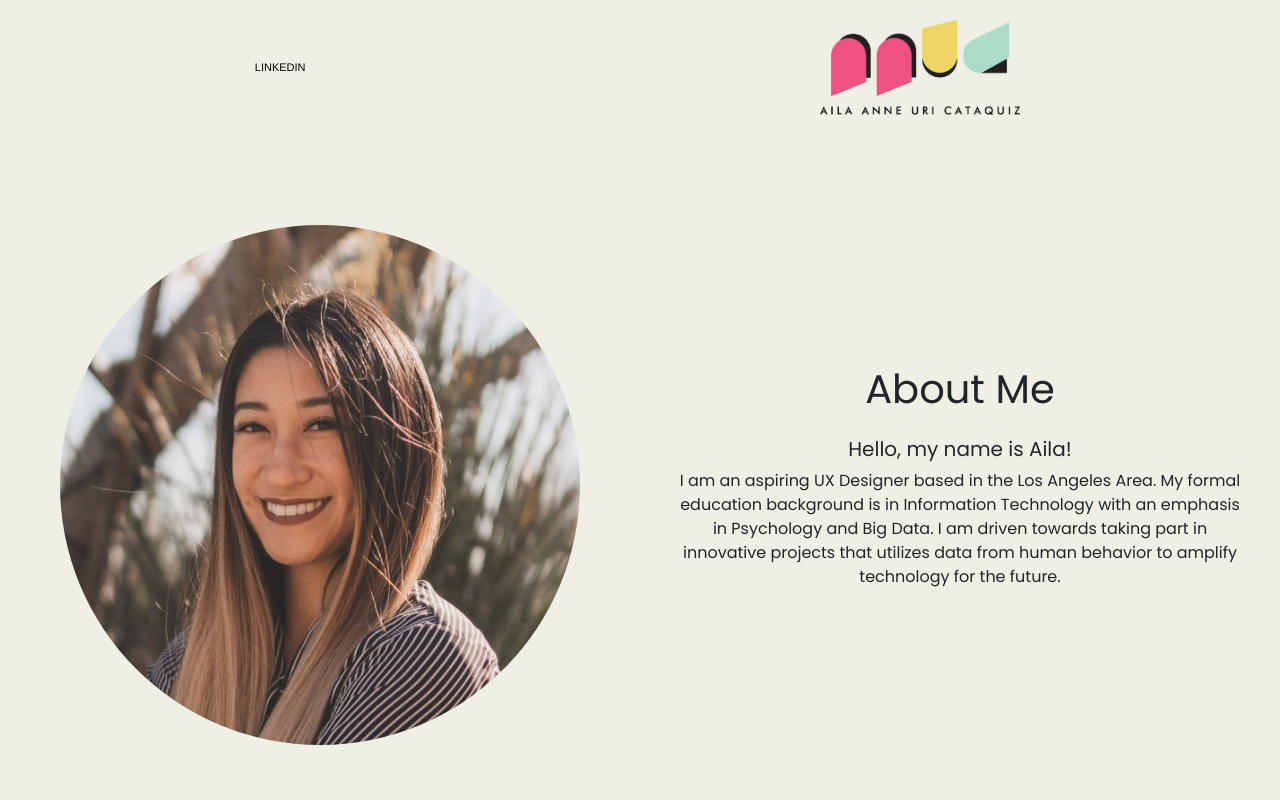
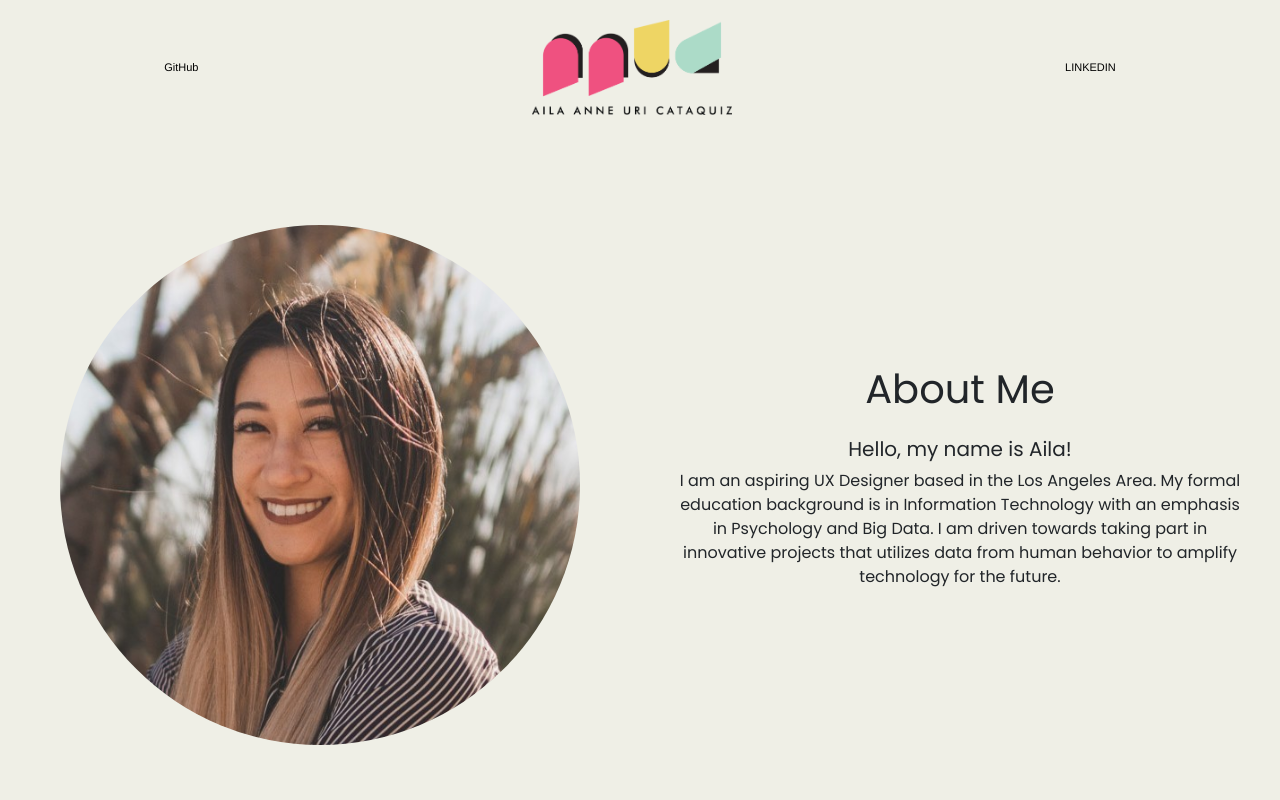
Before and after one commit to ailacataquiz/ailacataquiz.github.io, a plain HTML site: page index.html in a window 1280 px wide. Shown: the top 800 px of the page. Drawn offline with nearby package versions, Linux system fonts and the light colour scheme.

Commit message:
Add GitHub link

```diff
--- a/index.html
+++ b/index.html
@@ -21,7 +21,7 @@
       <a href="https://ailacataquiz.github.io/"><img src="aauc.png" alt="AAUC" id="logo"></a> <!--Logo-->
       </div>
 
-      <!-- <a href="projects.html" class="item">PROJECTS</a>    Projects Index -->
+      <a href="https://github.com/ailacataquiz" class="item">GitHub</a>    <!-- Projects Index -->
       <a href="www.linkedin.com/in/aila-anne-cataquiz" class="item">LINKEDIN</a>  <!-- Bio/Contact Info-->
     </div>
 
```
